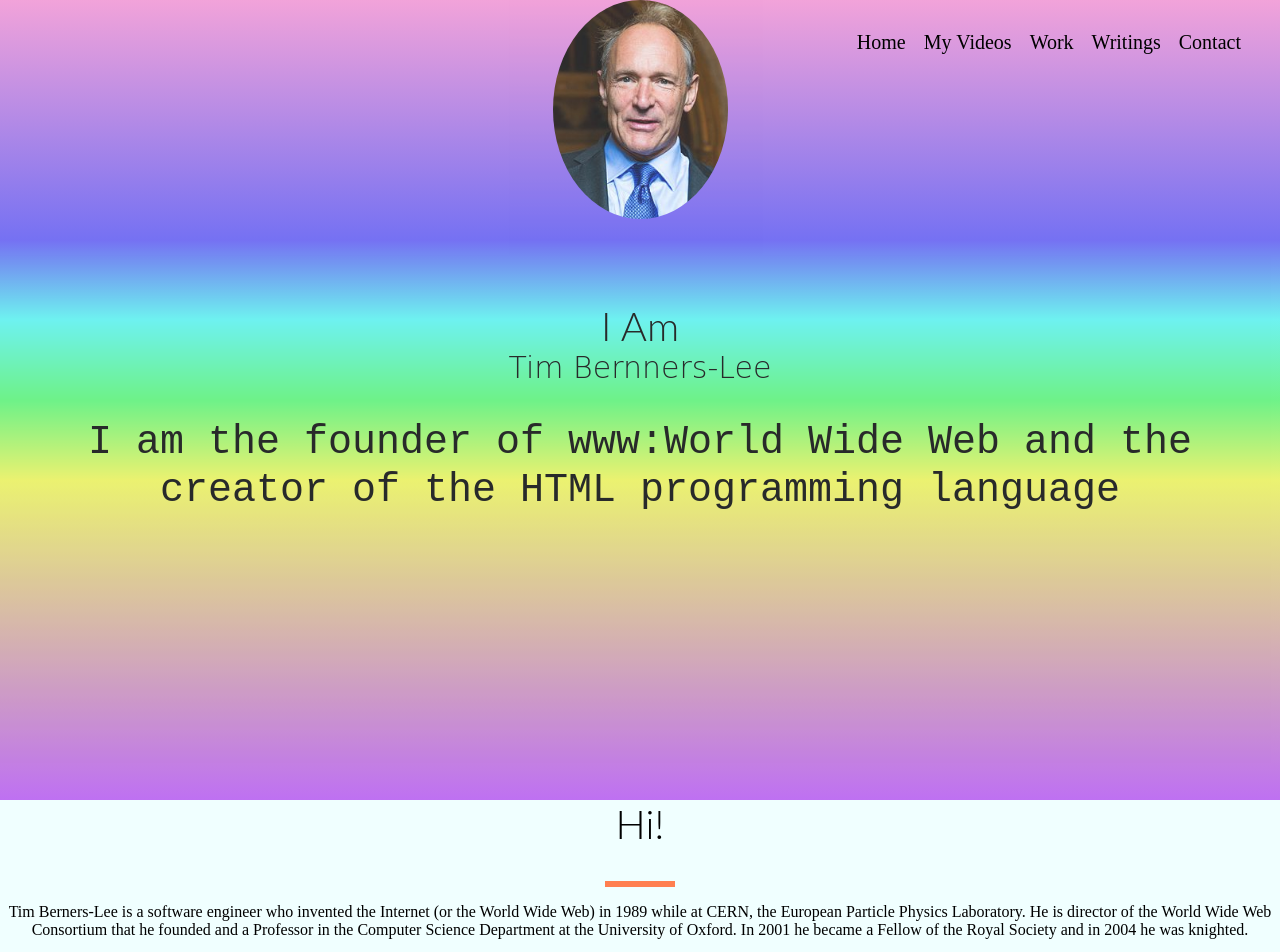
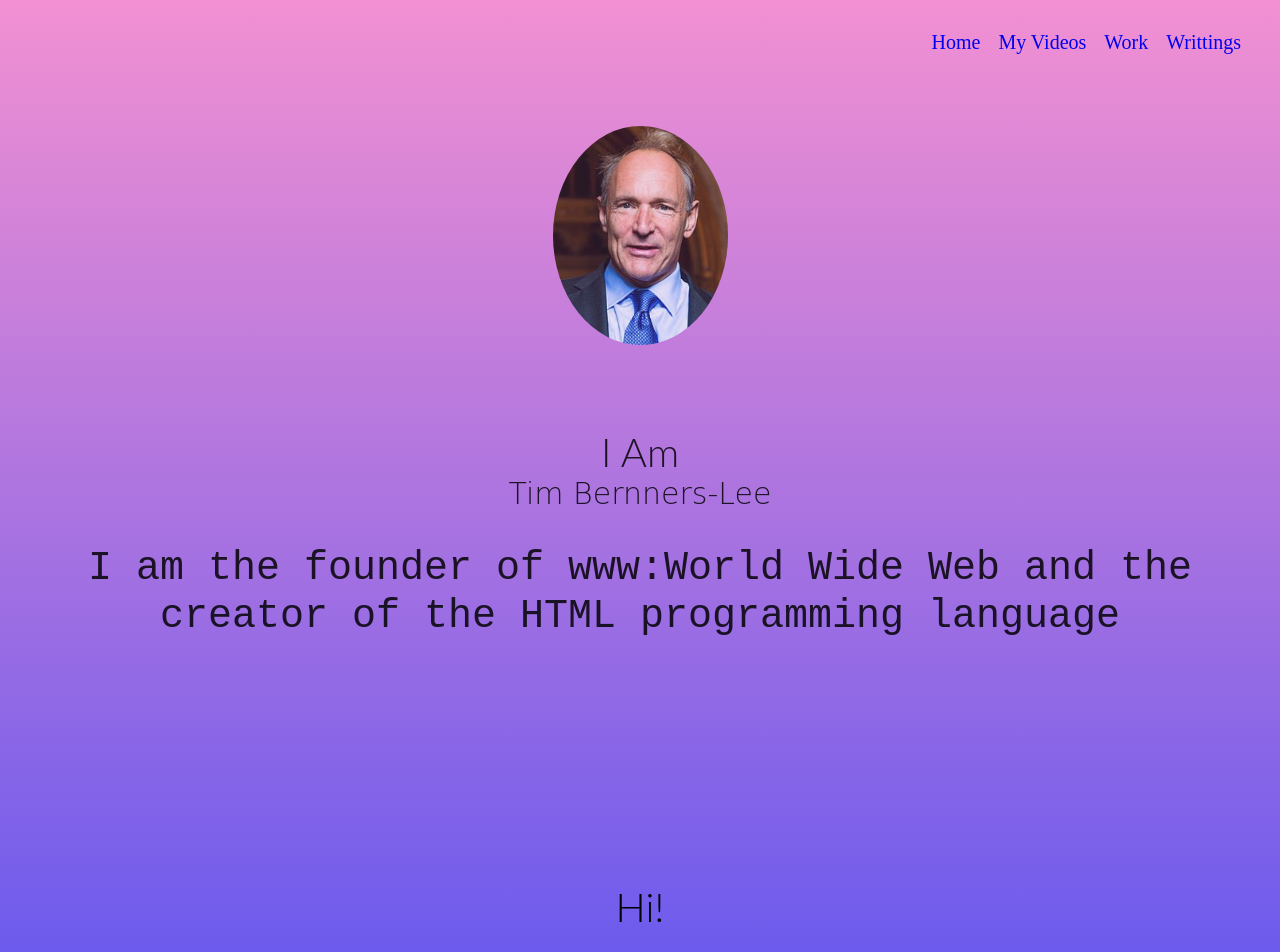
Before and after one commit to Navya-Seth/Portfolio, a plain HTML site: page index.html in a window 1280 px wide. Shown: the top 952 px of the page. Drawn offline with Linux system fonts and the light colour scheme; a web font is replaced by a local one.

Commit message:
Add files via upload

```diff
--- a/index.html
+++ b/index.html
@@ -8,11 +8,10 @@
 
 <body>
     <ul class="menu">
-        <li class="links">Home</li>
-        <li class="links">My Videos</li>
-        <li class="links">Work</li>
-        <li class="links">Writings</li>
-        <li class="links">Contact</li>
+        <li class="links"><a href="sec">Home</a></li>
+        <li class="links"><a href="vid">My Videos</a></li>
+        <li class="links"><a href="work">Work</a></li>
+        <li class="links"><a href="writtings">Writtings</a></li>
     </ul>
     <section id="sec">
         <div class="parallax-inner">
@@ -26,4 +25,34 @@
         <div class="line"></div>
         <p>Tim Berners-Lee is a software engineer who invented the Internet (or the World Wide Web) in 1989 while at CERN, the European Particle Physics Laboratory. He is director of the World Wide Web Consortium that he founded and a Professor in the Computer Science Department at the University of Oxford. In 2001 he became a Fellow of the Royal Society and in 2004 he was knighted.<br /><br />In 1994 Berners-Lee founded the World Wide Web Consortium (W3C) at the Laboratory of Computer Science (LCS) at the Massachusetts Institute of Technology in Boston. It was made up of companies that wanted to work together to create Web standards and also improve the Web. It was quickly agreed that the technology should be free of royalties and patents. Berners-Lee has served as director of this W3C since it was founded. In 1995 Microsoft produced the first version of Internet Explorer and this commercial browser created enormous growth in websites and web users. The Web was first used for e-commerce in 1997.</p>
     </section>
-</body></html>
+
+    <section id="vid">
+        <h1>Videos</h1>
+        <div class="line"></div>
+        <br>
+        <iframe width="850" height="480" src="https://www.youtube.com/embed/OM6XIICm_qo" title="YouTube video player" frameborder="0" allow="accelerometer; autoplay; clipboard-write; encrypted-media; gyroscope; picture-in-picture" allowfullscreen></iframe>
+        <br>
+        <br>
+        <iframe width="853" height="480" src="https://www.youtube.com/embed/BnXF_O_WjAA" title="YouTube video player" frameborder="0" allow="accelerometer; autoplay; clipboard-write; encrypted-media; gyroscope; picture-in-picture" allowfullscreen></iframe>
+    </section>
+    <section id="work">
+        <h1>Work</h1>
+        <div class="line"></div>
+        <br>
+        <iframe width="900" height="900" src="https://en.wikipedia.org/wiki/Tim_Berners-Lee#Career_and_research" frameborder="0"></iframe>
+    </section>
+
+    <section id="writtings">
+        <h1>Writtings</h1>
+        <div class="line"></div>
+        <br>
+        <a class="article" href="https://www.theguardian.com/technology/2019/mar/12/tim-berners-lee-on-30-years-of-the-web-if-we-dream-a-little-we-can-get-the-web-we-want" target="_blank">30 years of the world wide web: 'We can get the web we want</a>
+        <br>
+        <br>
+
+          <a class="article" href="https://theconversation.com/tim-berners-lees-plan-to-save-the-internet-give-us-back-control-of-our-data-154130" target="_blank">plan to save the internet: give us back control of our data</a>
+    </section>
+
+</body>
+
+</html>
--- a/style.css
+++ b/style.css
@@ -3,7 +3,7 @@ body {
     text-align: center;
     margin: 0;
     padding-top: 800px;
-
+    background: linear-gradient(#f290d2 0%, #5c54f0 30%, #54f0ed 40%, #54f071 50%, #eaf054 60%, #b453ef 100%);
 }
 
 #profile {
@@ -13,11 +13,11 @@ body {
 
 }
 
-#sec{
+#sec {
     position: absolute;
     overflow: hidden;
     height: 800px;
-    color:black;
+    color: black;
     left: 0;
     right: 0;
     top: 0;
@@ -27,10 +27,10 @@ body {
     width: 100%;
     height: 100%;
     z-index: 8;
-     background: linear-gradient(#f290d2 0%,#5c54f0 30%,#54f0ed 40%,#54f071 50%,#eaf054 60%,#b453ef 100%);
+
 }
 
-.menu{
+.menu {
     list-style: none;
     font-family: sans-serif;
     position: absolute;
@@ -40,44 +40,68 @@ body {
     cursor: pointer;
 }
 
-.links{
-float: left;
+.links {
+    float: left;
     color: black;
     padding-top: 5px;
     padding-bottom: 5px;
     padding-left: 9px;
     padding-right: 9px;
-    font-family:serif;
+    font-family: serif;
     font-size: 20px;
 }
 
-.links:hover{
+.links:hover {
     background-color: white;
 }
 
-#name{
+#name {
     font-family: 'Ephesis', cursive;
     font-size: 30px;
     line-height: 1.2;
 }
 
-h1{
+h1 {
     font-size: 40px;
     line-height: 1.2;
-    font-family:'lato',sans-serif;
+    font-family: 'lato', sans-serif;
     font-weight: 300;
 }
 
-h2{
+h2 {
     font-size: 40px;
     line-height: 1.2;
-    font-family:monospace;
+    font-family: monospace;
     font-weight: 300;
 }
 
-.line{
+.line {
     height: 6px;
     background-color: coral;
     width: 70px;
     margin: 8px auto;
 }
+
+html {
+    scroll-behavior: smooth;
+}
+
+a {
+    text-decoration: none;
+}
+
+.article-hover {
+    color: coral;
+
+}
+
+#bio {
+    padding: 50px;
+    text-align: center;
+}
+
+.parallax-inner {
+    display: table-cell;
+    position: relative;
+    vertical-align: middle;
+}
```
